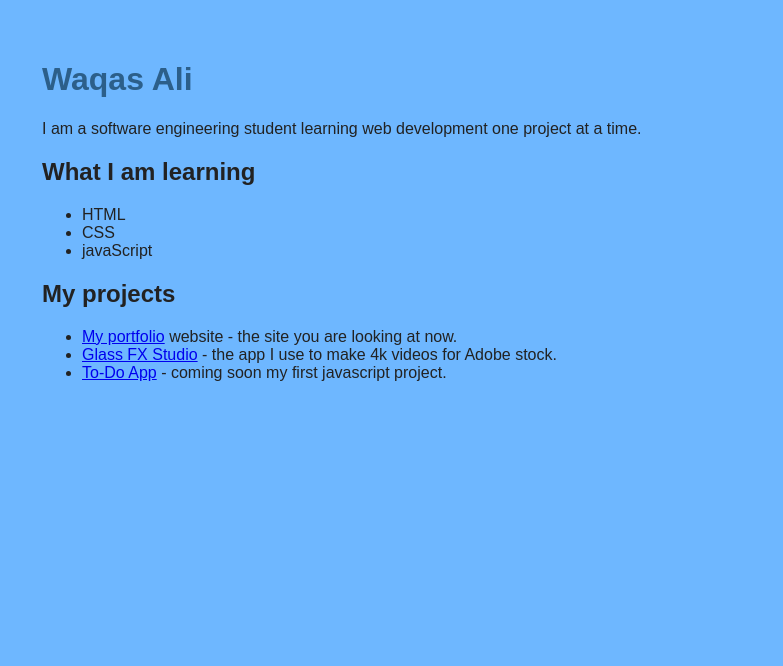
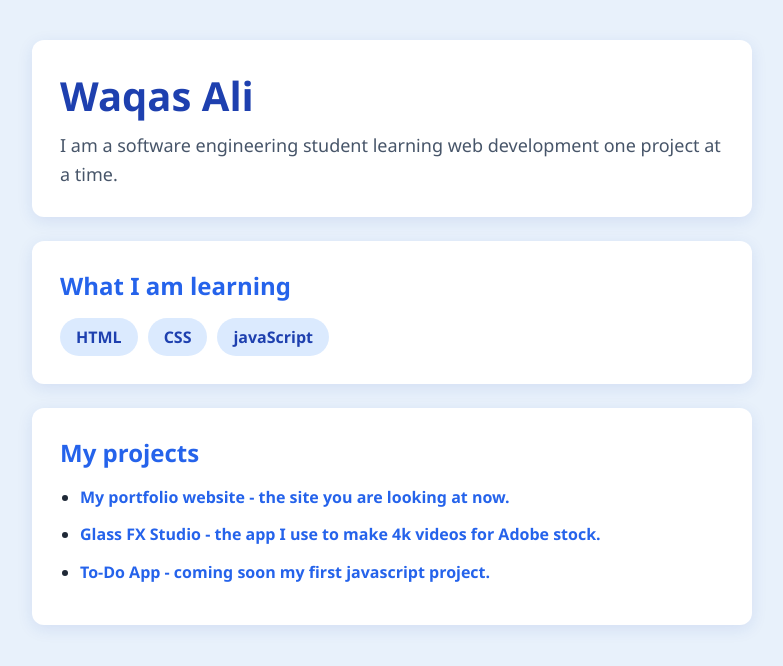
Before and after one commit to waqas307-tech/portfolio, a plain HTML site: page index.html in a window 1280 px wide. Shown: the whole page, without its empty margins (248-1031 px from the left). Drawn offline with Linux system fonts and the light colour scheme.

Commit message:
Add files via upload

```diff
--- a/index.html
+++ b/index.html
@@ -1,25 +1,35 @@
 <!DOCTYPE html>
-<html>
+<html lang="en">
 <head>
+  <meta charset="UTF-8">
+  <meta name="viewport" content="width=device-width, initial-scale=1.0">
   <title>My Portfolio</title>
   <link rel="stylesheet" href="style.css">
 </head>
 <body>
+
+  <header class="card">
     <h1>Waqas Ali</h1>
     <p>I am a software engineering student learning web development one project at a time.</p>
+  </header>
+
+  <section class="card">
     <h2>What I am learning</h2>
-        <ul>
+    <ul class="skills">
       <li>HTML</li>
       <li>CSS</li>
       <li>javaScript</li>
     </ul>
-        <section>
-            <h2>My projects </h2>
-            <ul>
-                <li><a href="#">My portfolio</a> website - the site you are looking at now.</li>
-                <li><a href="#">Glass FX Studio</a> - the app I use to make 4k videos for Adobe stock.</li>
-                <li><a href="#">To-Do App</a> - coming soon my first javascript project.</li>
+  </section>
+
+  <section class="card">
+    <h2>My projects</h2>
+    <ul class="projects">
+      <li><a href="#">My portfolio website - the site you are looking at now.</a></li>
+      <li><a href="#">Glass FX Studio - the app I use to make 4k videos for Adobe stock.</a></li>
+      <li><a href="#">To-Do App - coming soon my first javascript project.</a></li>
     </ul>
   </section>
+
 </body>
 </html>
--- a/style.css
+++ b/style.css
@@ -1,12 +1,95 @@
+/* Waqas's portfolio — Prompt 1: new look, same words.
+   Clean and professional, white and blue.
+   Every section sits in its own white card with a soft shadow.
+   It also looks good on a phone. */
+
 body {
-    font-family: Arial,sans-serif;
-    background-color: #6eb7ff;
-    color: #222222;
-    padding: 40px;
-    max-width: 700px;
-    margin: 0 auto;
+  font-family: 'Segoe UI', Arial, sans-serif;
+  background-color: #e8f1fb;
+  color: #1f2937;
+  padding: 40px 16px;
+  max-width: 720px;
+  margin: 0 auto;
+}
+
+/* One white card per section */
+.card {
+  background-color: #ffffff;
+  border-radius: 12px;
+  box-shadow: 0 4px 16px rgba(30, 64, 175, 0.10);
+  padding: 28px;
+  margin-bottom: 24px;
 }
 
 h1 {
-  color: #2c5f8a;
+  color: #1e40af;
+  font-size: 40px;
+  margin: 0 0 8px 0;
 }
+
+header p {
+  color: #475569;
+  font-size: 18px;
+  line-height: 1.6;
+  margin: 0;
+}
+
+h2 {
+  color: #2563eb;
+  font-size: 24px;
+  margin: 0 0 16px 0;
+}
+
+/* Skills as small blue pills */
+.skills {
+  list-style: none;
+  padding: 0;
+  margin: 0;
+  display: flex;
+  gap: 10px;
+  flex-wrap: wrap;
+}
+
+.skills li {
+  background-color: #dbeafe;
+  color: #1e40af;
+  font-weight: 600;
+  padding: 8px 16px;
+  border-radius: 999px;
+}
+
+/* Projects list */
+.projects {
+  padding-left: 20px;
+  margin: 0;
+}
+
+.projects li {
+  margin-bottom: 12px;
+  line-height: 1.6;
+}
+
+.projects a {
+  color: #2563eb;
+  text-decoration: none;
+  font-weight: 600;
+}
+
+.projects a:hover {
+  text-decoration: underline;
+}
+
+/* Small screens (phones) */
+@media (max-width: 600px) {
+  body {
+    padding: 20px 12px;
+  }
+
+  .card {
+    padding: 20px;
+  }
+
+  h1 {
+    font-size: 30px;
+  }
+}
```
Lines whose indentation alone changed are shown as unchanged.
